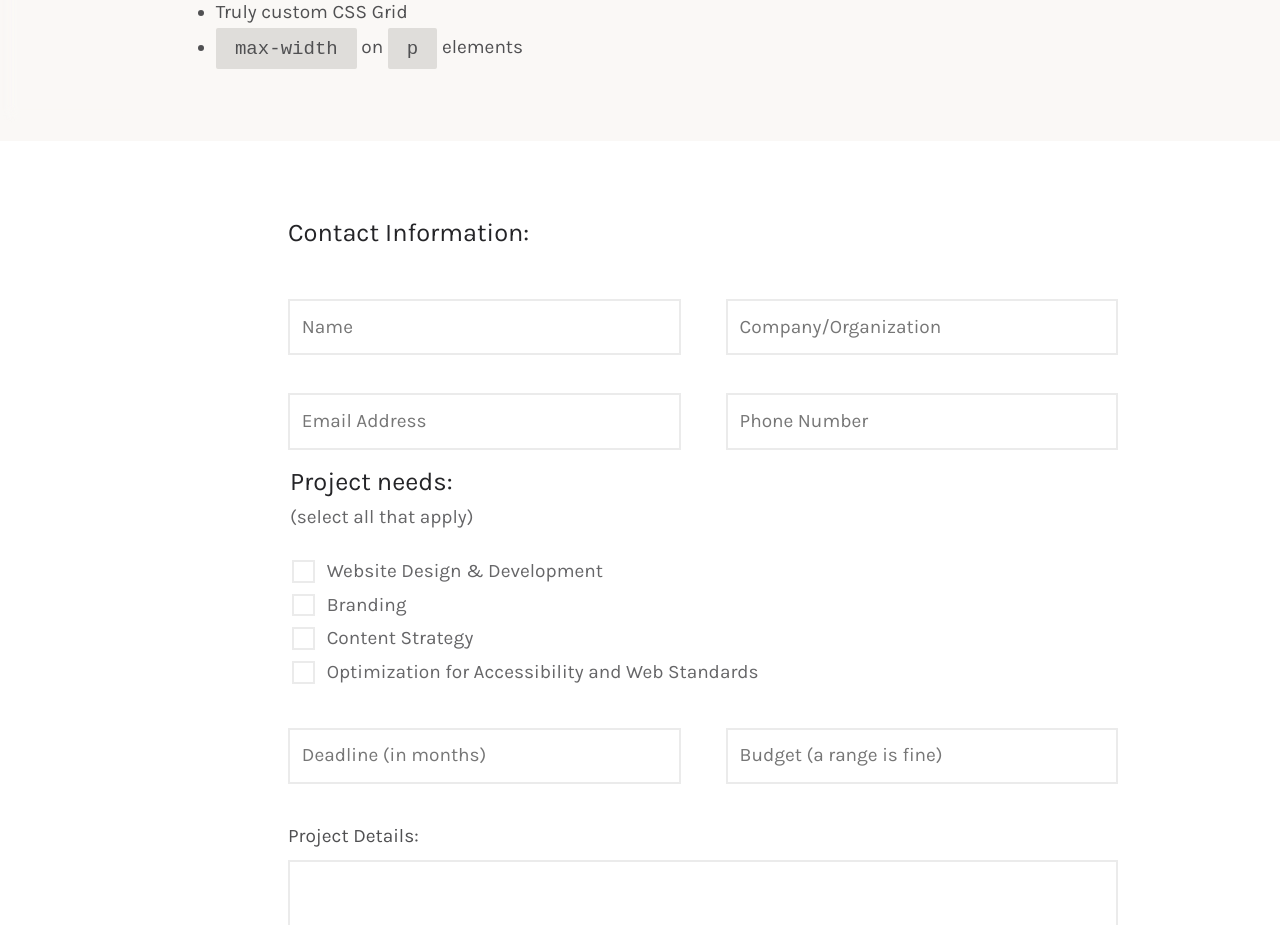
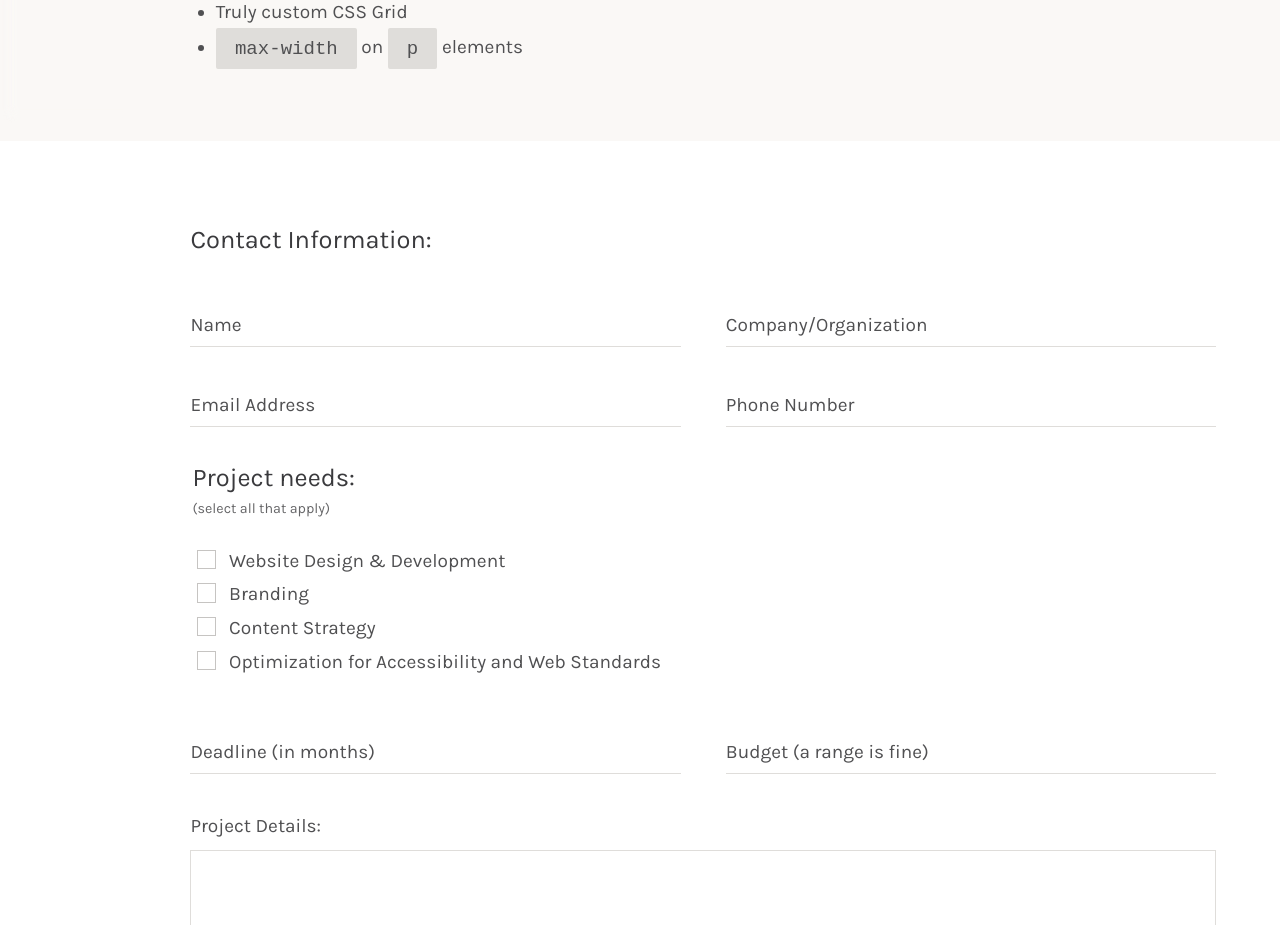
Before and after one commit to claxondesignco/claxondesignco.github.io, a Jekyll site: the page built from index.md, in a window 1280 px wide. Shown: the part 4872-5797 px from the top of the page. Built offline with Jekyll 4.4.1, drawn with Linux system fonts in a browser that asks for light colours; comment, search, counter and statistics services are not loaded.

Commit message:
Finalized form styles.

```diff
--- a/_sass/_forms.sass
+++ b/_sass/_forms.sass
@@ -1,46 +1,37 @@
 $animate-timing: ease-in-out
 $animate-time: 200ms
-$form-border: 2px solid #ebebeb
 $border-radius: 0px
 $field-padding: .618rem
-$light-gray: #767676
-$text-color: #333338
+$light-gray: $black-t3
+$text-color: $black
 $highlight: $black
 $text: $black
 $background: $black-t3
-$accent: $gold
-$brand: $gold
+$accent: $gold-t1
+$brand: $gold-t1
 $dark-highlight: $accent
-$light-background: #fafafa
+$light-background: $white-t4
 
 @mixin desktop
   @media (min-width: 670px)
     @content
 
-.section.section_form-container
-  height: auto
-  overflow: auto
-
 label
   font-size: ms(0)
   line-height: 1.5em
   font-family: $sans
+  color: $black-t2
 
   h3
     margin-bottom: 0.25em
 
 form
-  margin: 1em auto
-  width: 95%
+  margin: ms(1) 0
   text-align: left
-
-  @include desktop
-    max-width: 43.24878rem
-    margin-left: auto
-    margin-right: auto
+  max-width: ms(14)
 
   div
-    margin: 1em 0
+    margin: ms(0) 0
     position: relative
     transition: margin $animate-time ease-in-out
     -webkit-transform: translate3d(0, 0, 0)
@@ -48,34 +39,24 @@ form
 
     label
       font-size: ms(0)
-      font-weight: 400
       line-height: 1.5em
       font-family: $sans
-      color: $light-gray
-
-  h3
-    color: $text
 
 .js form div label
   position: absolute
-  left: calc(.618em + 2px)
-  top: calc(.618em + 2px)
-  transition: top $animate-time ease-in-out, left $animate-time ease-in-out, color $animate-time ease-in-out
+  left: 0
+  top: $ms1 - 1rem
+  transition: top $animate-time ease-in-out, color $animate-time ease-in-out
   -webkit-transform: translate3d(0, 0, 0)
   transform: translateZ(0)
 
 .js form div
   &.active,
   &.complete
-    margin-top: 2.618em
-
-    &::first-of-type
-      margin-top: 1em
 
     label
       left: 0
-      top: -1.618em
-      color: $text
+      top: -$ms1
 
 input[type="text"],
 input[type="email"],
@@ -84,30 +65,32 @@ input[type="url"],
 textarea
   -webkit-appearance: none
   width: 100%
-  padding: $field-padding
+  padding: calc(#{$ms1} - 1rem) 0
   font-size: ms(0)
-  border-radius: $border-radius
-  border: $form-border
+  border: 0
+  border-bottom: ms(-8) solid $white-s1
   transition: border $animate-time $animate-timing
   font-size: ms(0)
   line-height: 1.5em
   font-family: $sans
+  color: $black-s1
 
   &:focus
     outline: none
     border-color: $brand
+
+textarea
+  border: ms(-8) solid $white-s1
+  padding: ms(-1) ms(-1)
 
 input[type="submit"],
 input[type="reset"],
 input[type="button"],
 button
   background: none
-  border: 0
-  border-radius: 0
-  color: $background
+  color: $gold
   font: inherit
   font-weight: 400
-  line-height: normal
   overflow: visible
   padding: 0
   margin-top: 1em
@@ -116,13 +99,6 @@ button
   -webkit-user-select: none
   -moz-user-select: none
   -ms-user-select: none
-  border-bottom: 2px solid currentColor
-
-.brand-questionnaire input[type="submit"]
-  color: $text
-
-  &:hover
-    color: $brand
 
 input::-moz-focus-inner,
 button::-moz-focus-inner
@@ -151,19 +127,19 @@ input[type="checkbox"]
     position: relative
     -webkit-transform: translate3d(0, 0, 0)
     transform: translateZ(0)
-    color: $background
+    transition: color $animate-time $animate-timing
+    color: $black-t2
 
     &::before
       content: ""
-      width: 1.2em
-      height: 1.2em
+      width: ms(0)
+      height: ms(0)
       display: block
       position: absolute
       top: 0
-      left: -1.8em
-      border: $form-border
-      border-radius: $border-radius
+      left: -1.7em
       background: transparent
+      border: ms(-8) solid $white-s2
       vertical-align: top
       box-sizing: border-box
       -webkit-transform: translate3d(0, 0, 0)
@@ -174,12 +150,15 @@ input[type="checkbox"]
     outline: 0
 
     & + label::before
-      border-color: $highlight
+      border-color: $red
 
   &:checked
 
+    & + label
+      color: $black-s1
+
     & + label::before
-      border-color: $text
+      border-color: $gold-t1
       border-top: 0
       border-right: 0
       border-radius: 0
@@ -191,23 +170,24 @@ input[type="checkbox"]
   &:checked:focus
 
     & + label::before
-      border-color: $background
+      border-color: $red
 
 fieldset
   border: none
   padding: 0
-  margin: 0 0 1em
+  margin: ms(0) 0 ms(2)
 
   h3
-    margin-bottom: 0.25em
+    margin-bottom: 0
 
 legend
-  float: left
   width: 100%
   display: block
-  margin-bottom: 1em
+  margin-bottom: ms(0)
   font-size: ms(0)
 
   span
     color: $background
     font-weight: 300
+    font-size: ms(-1)
+    line-height: ms(0)
--- a/index.md
+++ b/index.md
@@ -121,5 +121,6 @@ The site also lacks a "modern" website feel; no animations, no real "UX" to spea
 </section>
 
 <section>
+<div aria-hidden="true" class="section-title" data-section-title="Contact"></div>
   {% include contactform.html %}
 </section>
```
